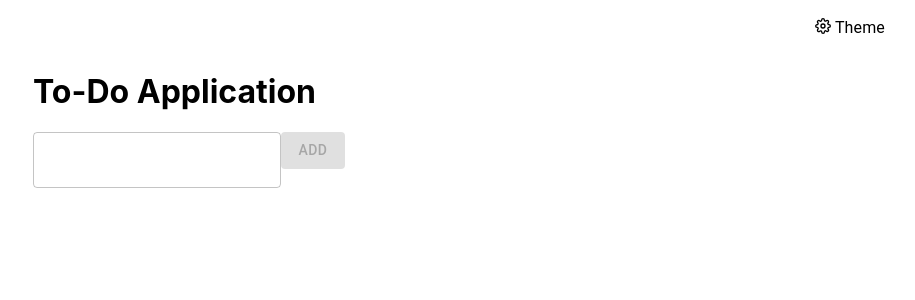
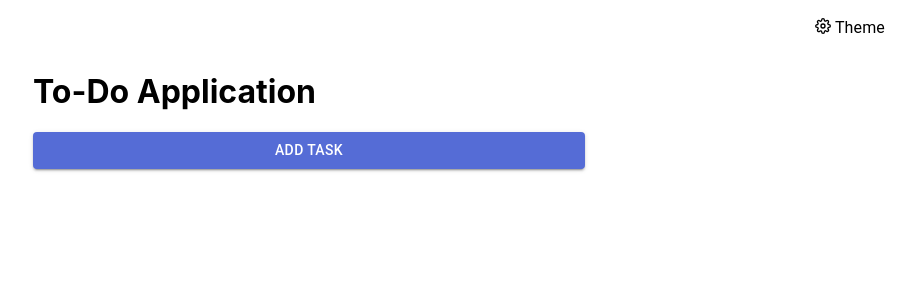
Before and after one commit to brij1728/to-do-app, a React (Create React App) app: page / in a window 1280 px wide. Shown: the top 300 px of the page, without its empty margins (331-1246 px from the left). Built offline with nearby package versions, Linux system fonts and the light colour scheme.

Commit message:
feat: enhance task creation and display in the task manager
- Add a toggle mechanism to show/hide the task input fields
- Introduce a new field to capture task description
- Implement form validation to ensure task title is provided
- Include task description in the task list display

```diff
--- a/src/components/TaskInput/TaskInput.tsx
+++ b/src/components/TaskInput/TaskInput.tsx
@@ -1,33 +1,95 @@
-import { Box, Button, TextField } from '@mui/material';
+import { Button, Grid, TextField } from '@mui/material';
 import React, { useState } from 'react';
 
 import { addTask } from '../../store/taskSlice';
 import { useAppDispatch } from '../../store';
 
 export const TaskInput: React.FC = () => {
+  const [showFields, setShowFields] = useState<boolean>(false); // State to toggle the input fields
   const [taskName, setTaskName] = useState<string>('');
+  const [taskText, setTaskText] = useState<string>('');
+  const [error, setError] = useState<string>(''); // State to handle validation error
   const dispatch = useAppDispatch();
+
+  const handleToggleFields = () => {
+    setShowFields(true); // Show the input fields when the button is clicked
+  };
 
   const handleChange = (e: React.ChangeEvent<HTMLInputElement>) => {
     setTaskName(e.target.value);
+    setError(''); // Clear the error message when user types in the input field
+  };
+
+  const handleTextChange = (e: React.ChangeEvent<HTMLInputElement>) => {
+    setTaskText(e.target.value);
   };
 
   const handleAddTask = () => {
-    dispatch(addTask({ id: Date.now(), title: taskName, completed: false }));
+    if (!taskName) {
+      setError('Title is required'); // Set error message if title field is empty
+      return;
+    }
+    dispatch(addTask({ id: Date.now(), title: taskName, text: taskText, completed: false }));
     setTaskName('');
+    setTaskText('');
+    setShowFields(false); // Hide the input fields after adding the task
   };
 
   return (
-    <Box mt={2}>
+    <Grid container spacing={2} alignItems="center">
+      <Grid item xs={12}>
+        {!showFields && (
+          <Button
+            variant="contained"
+            color="primary"
+            fullWidth
+            onClick={handleToggleFields}
+          >
+            Add Task
+          </Button>
+        )}
+      </Grid>
+      {showFields && (
+        <>
+          <Grid item xs={12}>
             <TextField
-        label="Add Task"
+              label="Add Title"
               variant="outlined"
+              fullWidth
               value={taskName}
               onChange={handleChange}
+              error={Boolean(error)}
+              helperText={error}
+              required
+              autoFocus
+              inputProps={{ maxLength: 50 }}
+
             />
-      <Button variant="contained" color="primary" onClick={handleAddTask} disabled={!taskName}>
-        Add
+          </Grid>
+          <Grid item xs={12}>
+            <TextField
+              label="Add Text"
+              variant="outlined"
+              multiline
+              fullWidth
+              value={taskText}
+              onChange={handleTextChange}
+
+            />
+          </Grid>
+          <Grid item xs={12}>
+            <Button
+              variant="contained"
+              color="primary"
+              fullWidth
+              onClick={handleAddTask}
+              disabled={!taskName}
+            >
+              Add Task
             </Button>
-    </Box>
+          </Grid>
+        </>
+      )}
+    </Grid>
   );
 };
--- a/src/components/TaskList/TaskList.tsx
+++ b/src/components/TaskList/TaskList.tsx
@@ -1,12 +1,14 @@
-import { Box, IconButton, List, ListItem, ListItemSecondaryAction, ListItemText } from '@mui/material';
-import { deleteTask, useAppDispatch, useAppSelector } from '../../store';
+import { Box, Grid, List, ListItem, ListItemSecondaryAction, ListItemText } from '@mui/material';
+import { useAppDispatch, useAppSelector } from '../../store';
 
 import DeleteIcon from '@mui/icons-material/Delete';
 import React from 'react';
+import { deleteTask } from '../../store/taskSlice';
 
 export const TaskList: React.FC = () => {
   const dispatch = useAppDispatch();
   const tasks = useAppSelector((state) => state.tasks.tasks);
+  console.log(tasks);
 
   const handleDeleteTask = (taskId: number) => {
     dispatch(deleteTask(taskId));
@@ -17,12 +19,16 @@ export const TaskList: React.FC = () => {
       <List>
         {tasks.map((task) => (
           <ListItem key={task.id}>
-            <ListItemText primary={task.title} />
-            <ListItemSecondaryAction>
-              <IconButton edge="end" aria-label="delete" onClick={() => handleDeleteTask(task.id)}>
-                <DeleteIcon />
-              </IconButton>
-            </ListItemSecondaryAction>
+            <Grid container alignItems="center" spacing={2}>
+              <Grid item xs={10}>
+                <ListItemText primary={task.title} secondary={task.text} secondaryTypographyProps={{ style: { color: '#333' } }} />
+              </Grid>
+              <Grid item xs={2}>
+                <ListItemSecondaryAction>
+                  <DeleteIcon onClick={() => handleDeleteTask(task.id)} />
+                </ListItemSecondaryAction>
+              </Grid>
+            </Grid>
           </ListItem>
         ))}
       </List>
--- a/src/store/store.ts
+++ b/src/store/store.ts
@@ -3,6 +3,3 @@ import { rootReducer } from './rootReducer';
 export const store = configureStore({
   reducer: rootReducer,
 });
-
-const tasks = JSON.parse(localStorage.getItem('tasks') || '[]');
-store.dispatch({ type: 'tasks/loadTasks', payload: tasks });
--- a/src/types/task.ts
+++ b/src/types/task.ts
@@ -1,5 +1,6 @@
 export interface Task {
 	id: number;
   title: string;
+  text: string;
   completed: boolean;
 }
```
Lines whose indentation alone changed are shown as unchanged.
